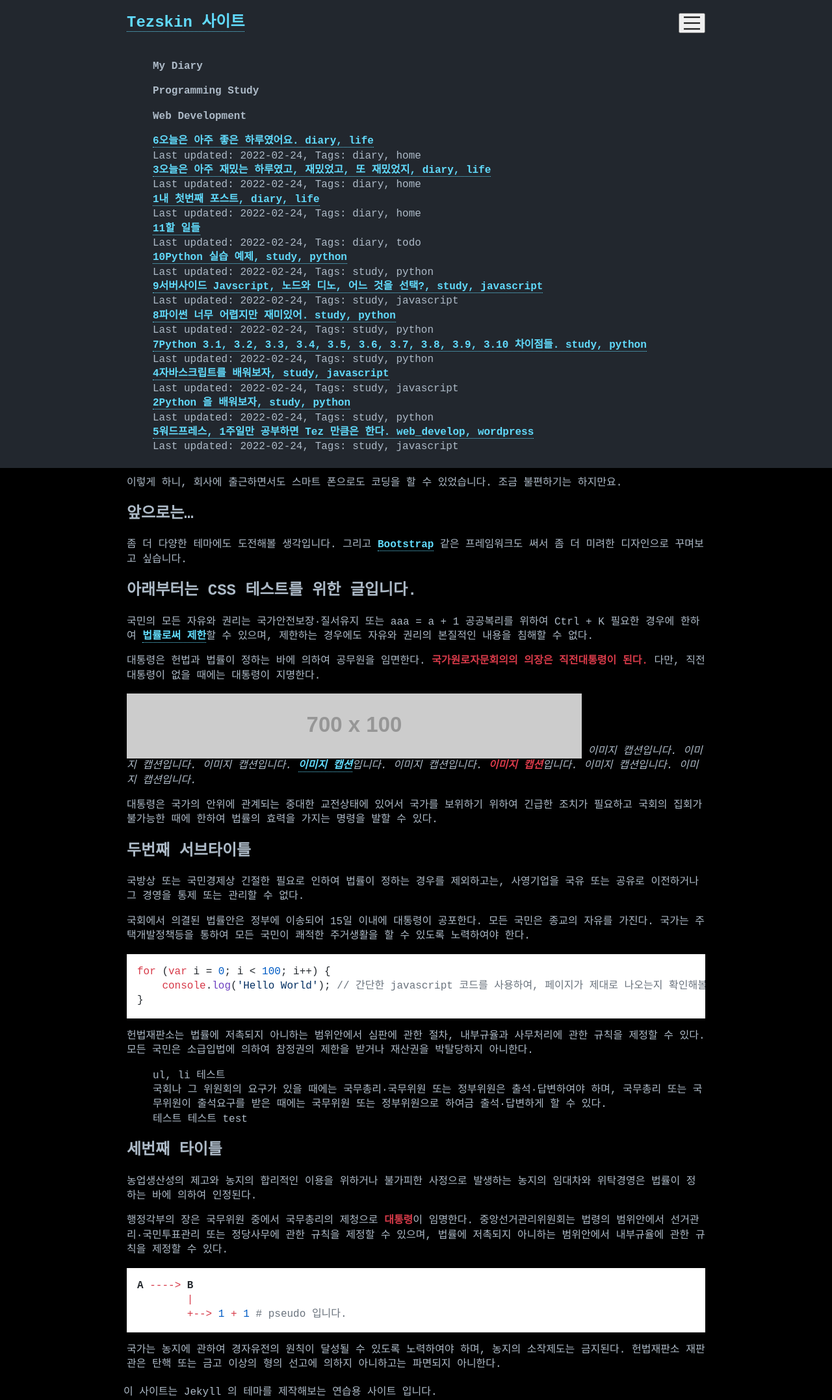
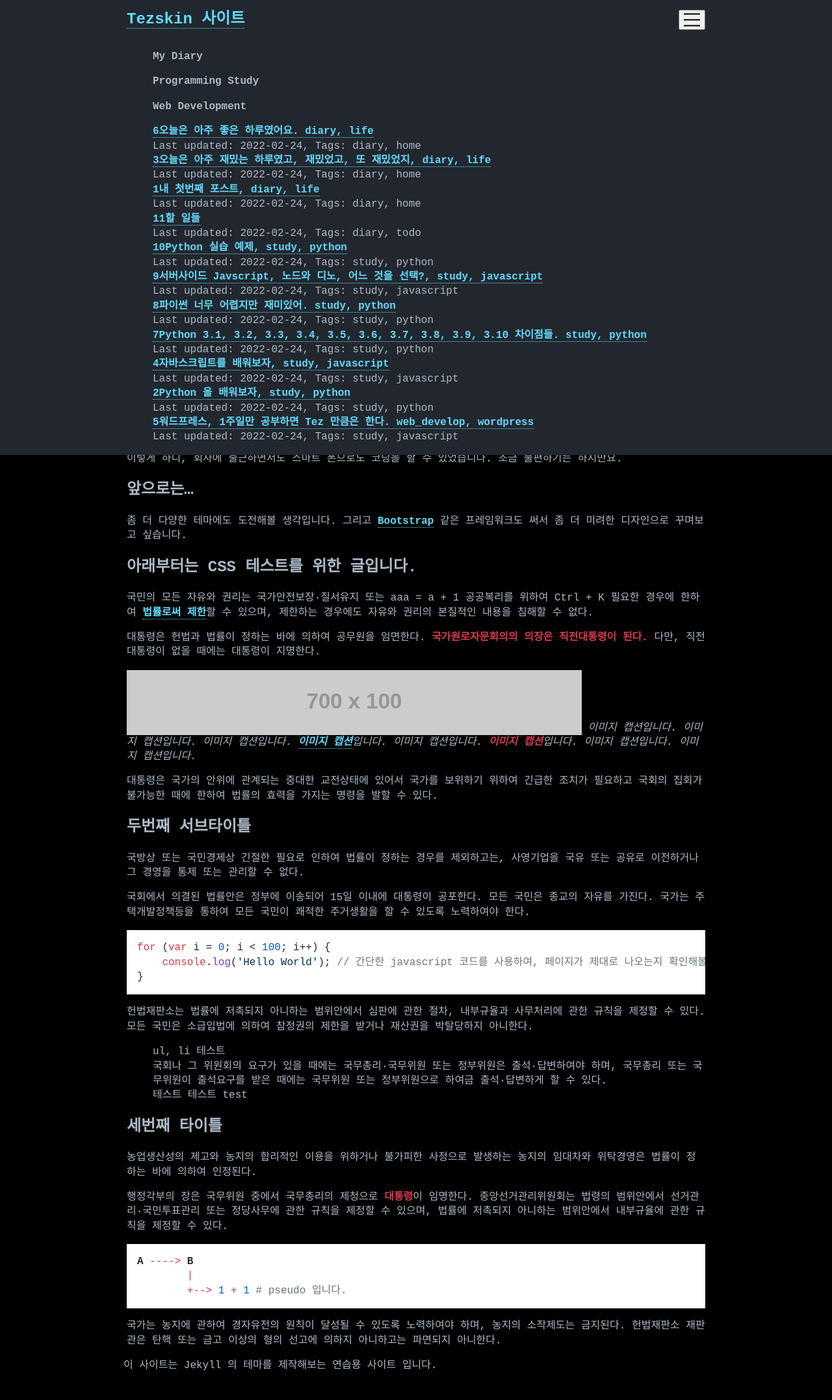
Before and after one commit to teznote/tezskin, a Jekyll site: the page built from index.md, in a window 1280 px wide. Shown: the whole page at 65% size. Built offline with Jekyll 4.4.1, drawn with Linux system fonts in a browser that asks for light colours; nearby versions of some CDN libraries; some web fonts are replaced; a style sheet for code colours, icons or effects is not loaded; after the commit the page ends 2112 px from its top, so only the background shows below that.

Commit message:
Update style4.scss

```diff
--- a/assets/style4.scss
+++ b/assets/style4.scss
@@ -71,7 +71,7 @@ b, strong {
         max-width: #{$content-width};
         margin: 0 auto;
         .aside {
-            padding: 5px;
+            padding: 0 5px;
             height: 60px;
             display: flex;
             justify-content: space-between;
@@ -81,7 +81,7 @@ b, strong {
             }
         }
         .nav {
-            padding: 5px;
+            padding: 0 5px;
             height: calc(var(--vh, 1vh) * 100 - 60);
         }
     }
@@ -94,13 +94,13 @@ b, strong {
         max-width: #{$content-width};
         margin: 0 auto;
         .header {
-            padding: 5px;
+            padding: 0 5px;
         }
         .main {
-            padding: 5px;
+            padding: 0 5px;
         }
         .footer {
-            padding: 5px;
+            padding: 0 5px;
         }
     }
 }
```
